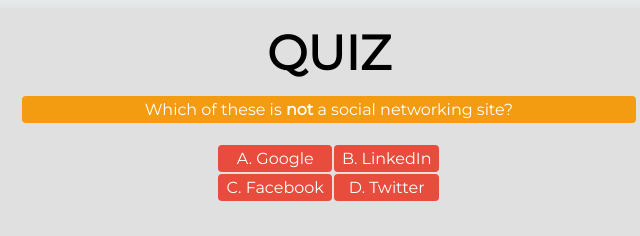
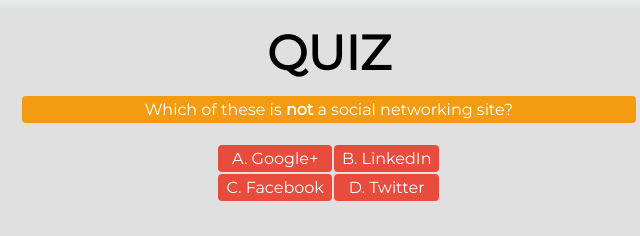
Before and after one commit to krrohitch/quiz-module, a plain HTML site: page index.html in a window 1280 px wide. Shown: the top 236 px of the page, 311-951 px from the left. Drawn offline with Linux system fonts and the light colour scheme.

Commit message:
HTML fixed

```diff
--- a/index.html
+++ b/index.html
@@ -23,7 +23,7 @@
 		<p>Which of these is <b>not</b> a social networking site?</p>
 		<table>
 			<tr>
-				<td class="option">A. Google</td>
+				<td class="option">A. Google+</td>
 				<td class="option">B. LinkedIn</td>
 			</tr>
 			<tr>
```
